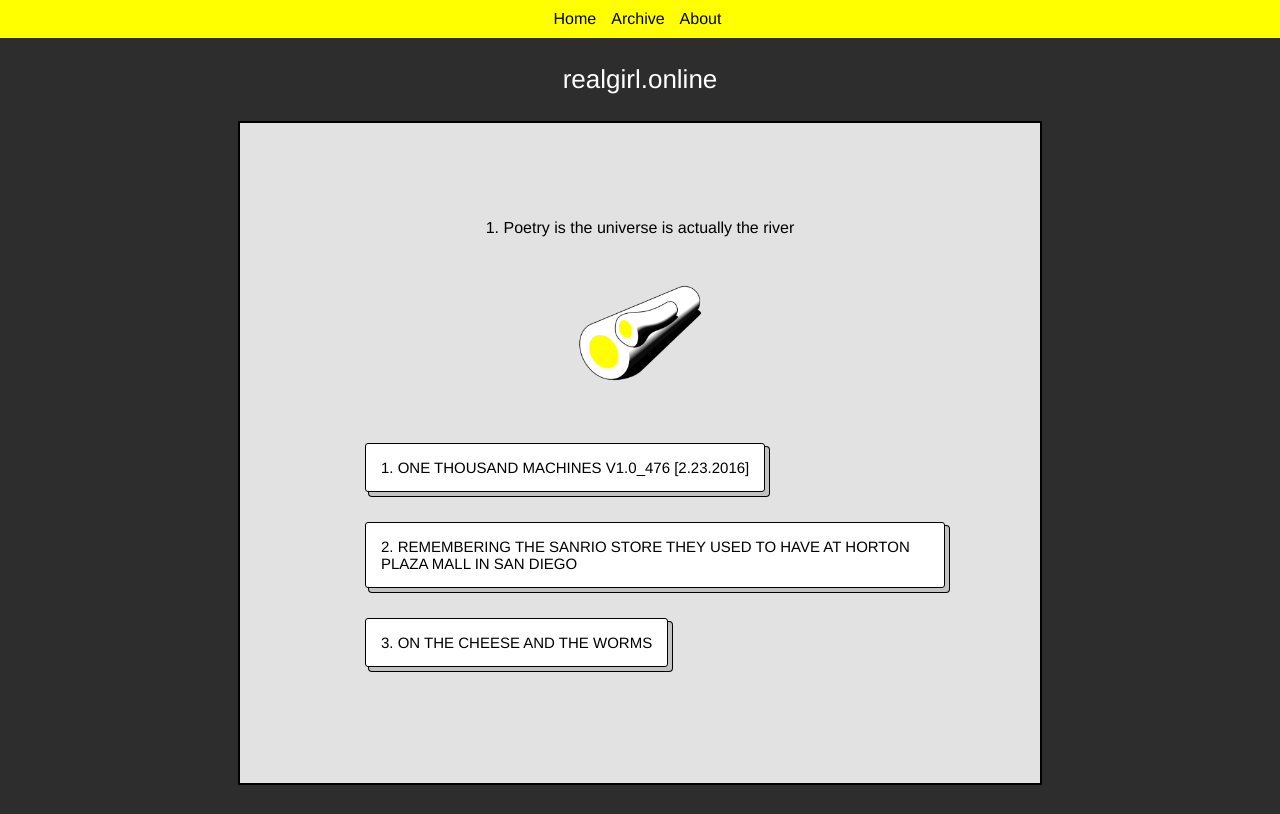
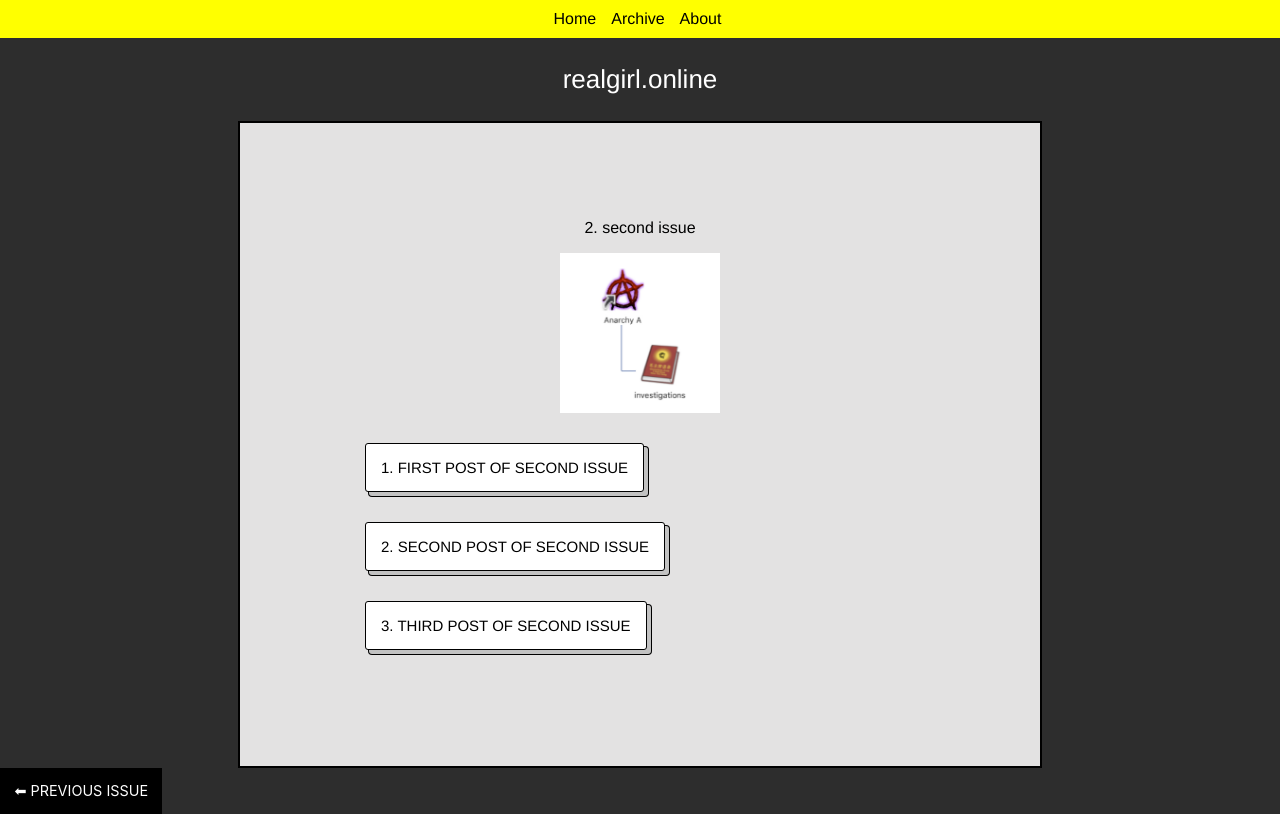
Before and after one commit to abbymachines/realgirl_online, a React (Create React App) app: page / in a window 1280 px wide. Built offline with nearby package versions, Linux system fonts and the light colour scheme.

Commit message:
un-comment second issue

```diff
--- a/src/TableOfContents.js
+++ b/src/TableOfContents.js
@@ -16,25 +16,25 @@ const db = {"issues": {
                 "URL": "https://public-api.wordpress.com/wp/v2/sites/abbymachines.wordpress.com/posts?slug=3"
             }
         }
-    }
-    // "2": {
-    //     "title": "second issue",
-    //     "cover": "cover_2.png",
-    //     "posts": {
-    //         "1": {
-    //             "title": "first post of second issue",
-    //             "URL": "https://public-api.wordpress.com/wp/v2/sites/abbymachines.wordpress.com/posts?slug=2"
-    //         },
-    //         "2": {
-    //             "title": "second post of second issue",
-    //             "URL": "https://public-api.wordpress.com/wp/v2/sites/abbymachines.wordpress.com/posts?slug=3"
-    //         },
-    //         "3": {
-    //             "title": "third  post of second issue",
-    //             "URL": "https://public-api.wordpress.com/wp/v2/sites/abbymachines.wordpress.com/posts?slug=2"
-    //         }
-    //     }
-    // },
+    },
+    "2": {
+        "title": "second issue",
+        "cover": "cover_2.png",
+        "posts": {
+            "1": {
+                "title": "first post of second issue",
+                "URL": "https://public-api.wordpress.com/wp/v2/sites/abbymachines.wordpress.com/posts?slug=2"
+            },
+            "2": {
+                "title": "second post of second issue",
+                "URL": "https://public-api.wordpress.com/wp/v2/sites/abbymachines.wordpress.com/posts?slug=3"
+            },
+            "3": {
+                "title": "third  post of second issue",
+                "URL": "https://public-api.wordpress.com/wp/v2/sites/abbymachines.wordpress.com/posts?slug=2"
+            }
+        }
+    },
     // "3": {
     //     "title": "third issue",
     //     "cover": "long_egg_2.png",
```
Also changed, not shown: 1 other file (tests, documents, lock files or other folders).
